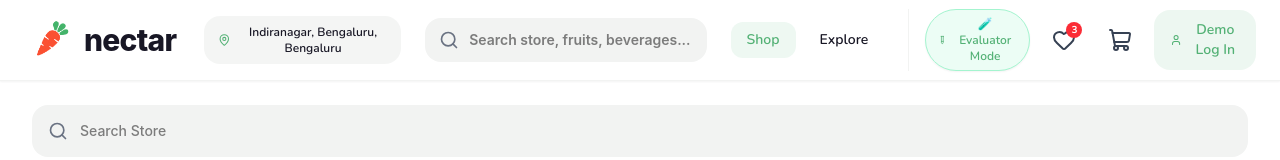
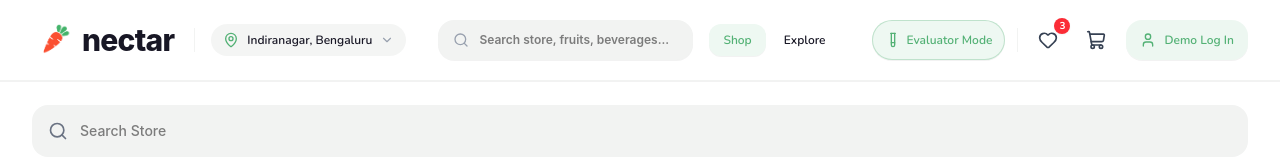
Before and after one commit to Neerav02/Nectar-Grocery, a React (Vite) app: page / in a window 1280 px wide. Shown: the top 160 px of the page. Built offline with nearby package versions, Linux system fonts and the light colour scheme; a web font is replaced by a local one.

Commit message:
fix(layout): redesign desktop navbar into clean 3-part layout, fix duplicate location city string, and unify height alignment

```diff
--- a/index.html
+++ b/index.html
@@ -1,10 +1,12 @@
 <!doctype html>
 <html lang="en">
+
 <head>
   <meta charset="UTF-8" />
-    <link rel="icon" type="image/svg+xml" href="/favicon.ico" />
+  <link rel="icon" type="image/svg+xml" href="/images/ICON_1.png" />
   <meta name="viewport" content="width=device-width, initial-scale=1.0, maximum-scale=1.0, user-scalable=no" />
-    <meta name="description" content="Nectar - Online Groceries. Order fresh organic fruits, vegetables, beverages, and daily essentials with fast delivery in as fast as 1 hour." />
+  <meta name="description"
+    content="Nectar - Online Groceries. Order fresh organic fruits, vegetables, beverages, and daily essentials with fast delivery in as fast as 1 hour." />
   <meta name="theme-color" content="#53B175" />
 
   <!-- Preconnect to font CDNs for fastest Gilroy & Nunito load -->
@@ -14,8 +16,10 @@
 
   <title>Nectar — Online Groceries | Fresh Fruits, Beverages &amp; Daily Essentials</title>
 </head>
+
 <body>
   <div id="root"></div>
   <script type="module" src="/src/main.tsx"></script>
 </body>
+
 </html>
--- a/src/components/common/AuditModeBadge.tsx
+++ b/src/components/common/AuditModeBadge.tsx
@@ -24,15 +24,15 @@ export const AuditModeBadge: React.FC = () => {
       onClick={handleToggle}
       title="Toggle Assignment Evaluator Audit Mode"
       className={clsx(
-        'inline-flex items-center gap-1.5 px-3 py-1.5 rounded-full text-xs font-semibold transition-all duration-300 border shadow-xs cursor-pointer select-none',
+        'inline-flex items-center gap-1.5 px-3 h-10 rounded-full text-xs font-bold transition-all duration-200 border shadow-2xs cursor-pointer select-none whitespace-nowrap shrink-0',
         isAuditModeEnabled
-          ? 'bg-amber-500 text-white border-amber-600 ring-2 ring-amber-300 animate-pulse'
-          : 'bg-emerald-50 text-[#53B175] border-emerald-200 hover:bg-emerald-100'
+          ? 'bg-amber-500 text-white border-amber-600 ring-2 ring-amber-300'
+          : 'bg-[#EEF8F2] text-[#53B175] border-[#53B175]/30 hover:bg-[#53B175] hover:text-white hover:border-transparent'
       )}
     >
-      <TestTube className="w-3.5 h-3.5" />
-      <span>{isAuditModeEnabled ? 'Evaluator Mode: ON' : '🧪 Evaluator Mode'}</span>
-      {isAuditModeEnabled && <CheckCircle2 className="w-3.5 h-3.5 text-white ml-0.5" />}
+      <TestTube className="w-4 h-4 shrink-0" />
+      <span>{isAuditModeEnabled ? 'Evaluator Mode: ON' : 'Evaluator Mode'}</span>
+      {isAuditModeEnabled && <CheckCircle2 className="w-3.5 h-3.5 text-white ml-0.5 shrink-0" />}
     </button>
   );
 };
--- a/src/components/layout/NavbarDesktop.tsx
+++ b/src/components/layout/NavbarDesktop.tsx
@@ -1,5 +1,5 @@
 import React from 'react';
-import { Search, MapPin, ShoppingCart, Heart, User } from 'lucide-react';
+import { Search, MapPin, ShoppingCart, Heart, User, ChevronDown } from 'lucide-react';
 import { TabType } from '../../types';
 import { useCartStore } from '../../stores/useCartStore';
 import { useFavoritesStore } from '../../stores/useFavoritesStore';
@@ -32,51 +32,58 @@ export const NavbarDesktop: React.FC<NavbarDesktopProps> = ({
   ];
 
   return (
-    <header className="hidden md:block sticky top-0 z-40 bg-white/95 backdrop-blur-md border-b border-[#F2F3F2] shadow-xs">
-      <div className="max-w-7xl mx-auto px-6 h-20 flex items-center justify-between gap-6">
-        {/* Brand Logo Lockup */}
+    <header className="hidden md:block sticky top-0 z-40 bg-white/95 backdrop-blur-md border-b border-[#F2F3F2] shadow-2xs">
+      <div className="max-w-7xl mx-auto px-4 lg:px-8 h-20 flex items-center justify-between gap-4 lg:gap-6">
+
+        {/* ── Left Section: Brand Logo & Location Pill ── */}
+        <div className="flex items-center space-x-4 shrink-0">
+          {/* Brand Logo */}
           <div
             onClick={() => onTabChange('shop')}
-          className="flex items-center space-x-3 cursor-pointer group focus-visible:ring-2 focus-visible:ring-[#53B175] rounded-xl p-1 shrink-0"
+            className="flex items-center space-x-2.5 cursor-pointer group focus-visible:ring-2 focus-visible:ring-[#53B175] rounded-xl p-1 select-none"
             tabIndex={0}
             role="button"
           >
-          {/* Carrot Logo Mark */}
             <img
               src="/images/ICON_1.png"
               alt="Nectar Logo"
-            className="w-10 h-11 sm:w-11 sm:h-12 object-contain group-hover:scale-105 transition-transform"
+              className="w-9 h-10 object-contain group-hover:scale-105 transition-transform"
             />
-          <span className="text-3xl font-extrabold text-[#181725] tracking-tight group-hover:text-[#53B175] transition-colors leading-none">
+            <span className="text-2xl lg:text-3xl font-extrabold text-[#181725] tracking-tight group-hover:text-[#53B175] transition-colors leading-none">
               nectar
             </span>
           </div>
 
-        {/* Location Picker pill */}
+          <div className="h-6 w-px bg-[#F2F3F2]" />
+
+          {/* Location Picker Pill */}
           <button
             type="button"
             onClick={onOpenLocation}
-          className="flex items-center space-x-2 bg-[#F2F3F2]/80 hover:bg-[#F2F3F2] px-3.5 py-2 rounded-2xl text-xs font-semibold text-[#181725] transition-colors focus-visible:ring-2 focus-visible:ring-[#53B175]"
+            className="flex items-center space-x-2 bg-[#F2F3F2]/80 hover:bg-[#F2F3F2] px-3 py-2 rounded-2xl text-xs font-bold text-[#181725] transition-colors focus-visible:ring-2 focus-visible:ring-[#53B175] max-w-[180px] lg:max-w-[220px] truncate"
+            title="Change Delivery Location"
           >
-          <MapPin className="w-4 h-4 text-[#53B175]" />
-          <span>
-            {userLocation.area}, {userLocation.city}
+            <MapPin className="w-4 h-4 text-[#53B175] shrink-0" />
+            <span className="truncate">
+              {userLocation.area}{userLocation.city ? `, ${userLocation.city}` : ''}
             </span>
+            <ChevronDown className="w-3.5 h-3.5 text-gray-400 shrink-0 ml-auto" />
           </button>
+        </div>
 
-        {/* Global Desktop Search Trigger */}
-        <div className="flex-1 max-w-xs lg:max-w-md relative">
+        {/* ── Center Section: Global Search Bar & Main Nav Links ── */}
+        <div className="flex items-center space-x-4 flex-1 max-w-xl mx-2">
+          {/* Search Trigger Input */}
           <div
             onClick={onOpenSearch}
-            className="w-full bg-[#F2F3F2] hover:bg-[#E5E7E5] text-[#7C7C7C] h-11 pl-11 pr-4 rounded-2xl flex items-center text-sm font-semibold cursor-pointer transition-colors overflow-hidden"
+            className="flex-1 bg-[#F2F3F2] hover:bg-[#E5E7E5] text-[#7C7C7C] h-10 pl-10 pr-4 rounded-2xl flex items-center text-xs font-semibold cursor-pointer transition-all shadow-2xs border border-transparent hover:border-gray-200 overflow-hidden relative"
           >
-            <Search className="w-5 h-5 text-gray-500 absolute left-3.5 shrink-0" />
-            <span className="truncate whitespace-nowrap">Search store, fruits, beverages...</span>
-          </div>
+            <Search className="w-4 h-4 text-gray-400 absolute left-3.5 shrink-0" />
+            <span className="truncate">Search store, fruits, beverages...</span>
           </div>
 
-        {/* Navigation Links */}
-        <nav className="flex items-center space-x-1 lg:space-x-2">
+          {/* Main Navigation Tabs */}
+          <nav className="flex items-center space-x-1 shrink-0">
             {navLinks.map((link) => {
               const isActive = activeTab === link.id;
               return (
@@ -84,9 +91,9 @@ export const NavbarDesktop: React.FC<NavbarDesktopProps> = ({
                   key={link.id}
                   onClick={() => onTabChange(link.id)}
                   className={clsx(
-                  'px-4 py-2 rounded-xl text-sm font-bold transition-all focus-visible:ring-2 focus-visible:ring-[#53B175]',
+                    'px-3.5 py-2 rounded-xl text-xs font-bold transition-all focus-visible:ring-2 focus-visible:ring-[#53B175]',
                     isActive
-                    ? 'bg-[#EEF8F2] text-[#53B175]'
+                      ? 'bg-[#EEF8F2] text-[#53B175] shadow-2xs'
                       : 'text-[#181725] hover:bg-gray-100 hover:text-[#53B175]'
                   )}
                 >
@@ -95,41 +102,46 @@ export const NavbarDesktop: React.FC<NavbarDesktopProps> = ({
               );
             })}
           </nav>
+        </div>
 
-        {/* Right Action Icons (Favourites, Cart, Auth) */}
-        <div className="flex items-center space-x-3 border-l border-[#F2F3F2] pl-4">
+        {/* ── Right Section: Evaluator Mode, Favorites, Cart & Auth Profile ── */}
+        <div className="flex items-center space-x-2.5 lg:space-x-3 shrink-0">
           {/* Evaluator Audit Mode Toggle Badge */}
           <AuditModeBadge />
 
-          {/* Favorites Button */}
+          <div className="h-6 w-px bg-[#F2F3F2]" />
+
+          {/* Favorites Wishlist Icon */}
           <button
             onClick={() => onTabChange('favourite')}
-            className="relative p-2.5 text-gray-700 hover:text-red-500 hover:bg-gray-100 rounded-xl transition-colors focus-visible:ring-2 focus-visible:ring-[#53B175]"
+            className="relative p-2 text-gray-700 hover:text-red-500 hover:bg-red-50 rounded-xl transition-colors focus-visible:ring-2 focus-visible:ring-[#53B175]"
             aria-label="Favorites"
+            title="Wishlist"
           >
-            <Heart className="w-6 h-6" />
+            <Heart className="w-5 h-5" />
             {favoriteIds.length > 0 && (
-              <span className="absolute top-1 right-1 bg-red-500 text-white text-[10px] font-bold w-4 h-4 rounded-full flex items-center justify-center">
+              <span className="absolute -top-1 -right-1 bg-red-500 text-white text-[10px] font-bold w-4 h-4 rounded-full flex items-center justify-center shadow-xs">
                 {favoriteIds.length}
               </span>
             )}
           </button>
 
-          {/* Cart Button */}
+          {/* Shopping Cart Icon */}
           <button
             onClick={() => onTabChange('cart')}
-            className="relative p-2.5 text-gray-700 hover:text-[#53B175] hover:bg-gray-100 rounded-xl transition-colors focus-visible:ring-2 focus-visible:ring-[#53B175]"
+            className="relative p-2 text-gray-700 hover:text-[#53B175] hover:bg-[#EEF8F2] rounded-xl transition-colors focus-visible:ring-2 focus-visible:ring-[#53B175]"
             aria-label="Cart"
+            title="My Cart"
           >
-            <ShoppingCart className="w-6 h-6" />
+            <ShoppingCart className="w-5 h-5" />
             {totalCartItems > 0 && (
-              <span className="absolute top-1 right-1 bg-[#53B175] text-white text-[10px] font-bold w-4 h-4 rounded-full flex items-center justify-center">
+              <span className="absolute -top-1 -right-1 bg-[#53B175] text-white text-[10px] font-bold w-4 h-4 rounded-full flex items-center justify-center shadow-xs">
                 {totalCartItems}
               </span>
             )}
           </button>
 
-          {/* User Profile / Auth */}
+          {/* User Profile / Auth Button */}
           <button
             onClick={() => {
               if (isAuthenticated) {
@@ -138,12 +150,13 @@ export const NavbarDesktop: React.FC<NavbarDesktopProps> = ({
                 onOpenAuth();
               }
             }}
-            className="flex items-center space-x-2 bg-[#53B175]/10 hover:bg-[#53B175]/20 text-[#53B175] px-4 py-2.5 rounded-2xl font-bold text-sm transition-colors focus-visible:ring-2 focus-visible:ring-[#53B175]"
+            className="flex items-center space-x-2 bg-[#53B175]/10 hover:bg-[#53B175]/20 text-[#53B175] h-10 px-3.5 rounded-2xl font-bold text-xs transition-all focus-visible:ring-2 focus-visible:ring-[#53B175] shadow-2xs whitespace-nowrap"
           >
-            <User className="w-5 h-5" />
+            <User className="w-4 h-4" />
             <span>{isAuthenticated ? userProfile?.name.split(' ')[0] : 'Demo Log In'}</span>
           </button>
         </div>
+
       </div>
     </header>
   );
--- a/src/stores/useAuthStore.ts
+++ b/src/stores/useAuthStore.ts
@@ -25,7 +25,7 @@ export const useAuthStore = create<AuthState>()(
       hasCompletedOnboarding: false,
       userLocation: {
         zone: 'Bengaluru',
-        area: 'Indiranagar, Bengaluru',
+        area: 'Indiranagar',
         city: 'Bengaluru',
       },
       userProfile: null,
```
Lines whose indentation alone changed are shown as unchanged.
